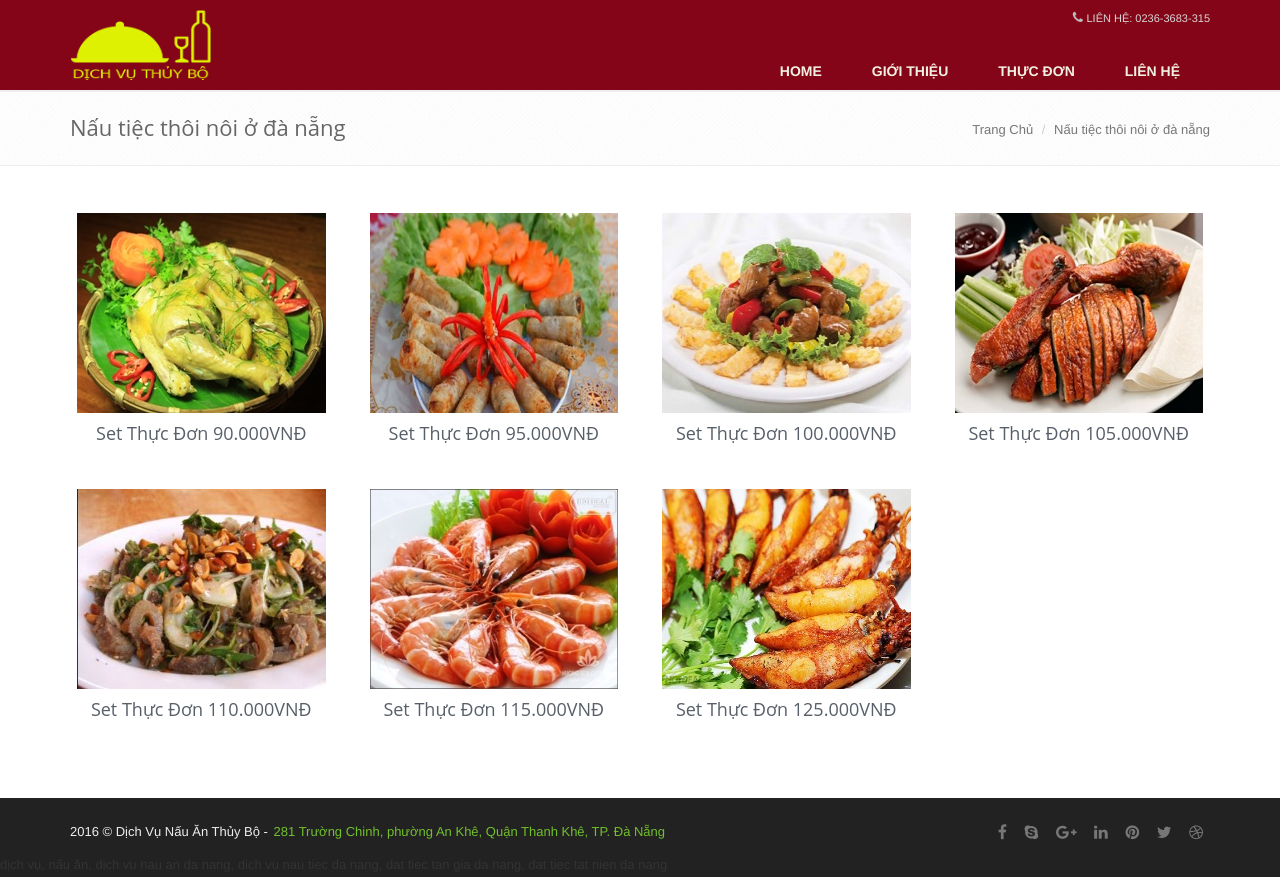
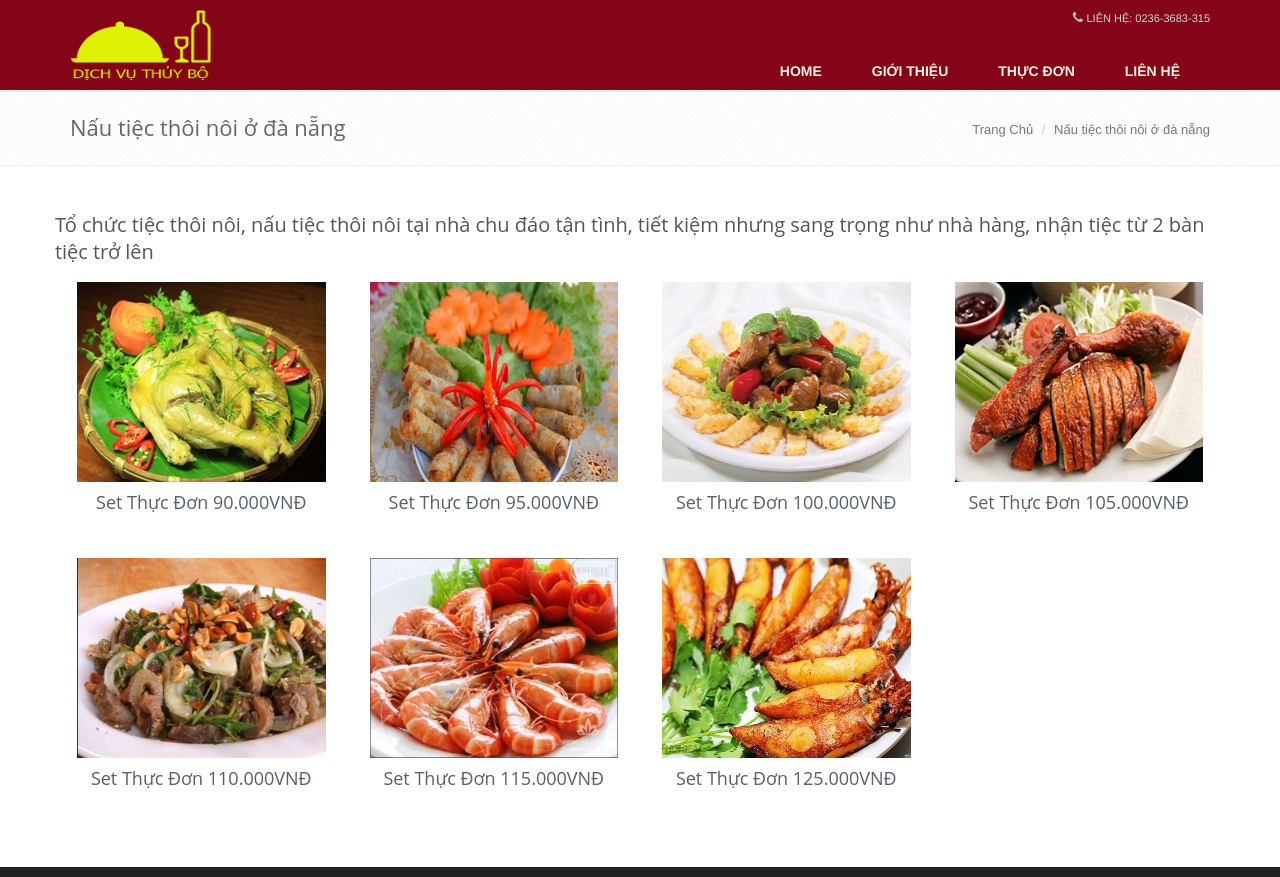
Before and after one commit to nguyenpc/thuybodanang, a Jekyll site: the page built from tiec-thoi-noi.html, in a window 1280 px wide, cut to the strip 0-877 px from the top of the page. Built offline with Jekyll 4.4.1, drawn with Linux system fonts in a browser that asks for light colours.

Commit message:
Update tiec-thoi-noi.html

```diff
--- a/tiec-thoi-noi.html
+++ b/tiec-thoi-noi.html
@@ -1,7 +1,7 @@
 ---
 layout: rest
-title: Nấu tiệc thôi nôi ở đà nẵng | Dịch vụ nấu ăn Thủy Bộ
-description: Tổ chức tiệc thôi nôi, nấu tiệc thôi nôi tại nhà chu đáo tận tình, tiết kiệm nhưng sang trọng như nhà hàng, nhận làm từ 2 bàn tiệc trở lên
+title: Dịch Vụ Nấu tiệc thôi nôi ở đà nẵng | Dịch vụ nấu ăn Thủy Bộ
+description: Tổ chức tiệc thôi nôi, nấu tiệc thôi nôi tại nhà chu đáo tận tình, tiết kiệm nhưng sang trọng như nhà hàng, nhận tiệc từ 2 bàn tiệc trở lên
 permalink: dat-tiec-thoi-noi-o-da-nang.html
 ---
 <div class="breadcrumbs">
@@ -16,7 +16,7 @@ permalink: dat-tiec-thoi-noi-o-da-nang.html
 <div class="container content blog-page blog-item">
 
   <div class="row">
-
+<h3>Tổ chức tiệc thôi nôi, nấu tiệc thôi nôi tại nhà chu đáo tận tình, tiết kiệm nhưng sang trọng như nhà hàng, nhận tiệc từ 2 bàn tiệc trở lên</h3>
     <div class="col-md-3 col-sm-6">
       <a href="{{ "/thuc-don-tiec-90-000.html" | prepend: site.baseurl | replace: '//', '/' }}">
         <div class="thumbnails thumbnail-style thumbnail-kenburn">
```
